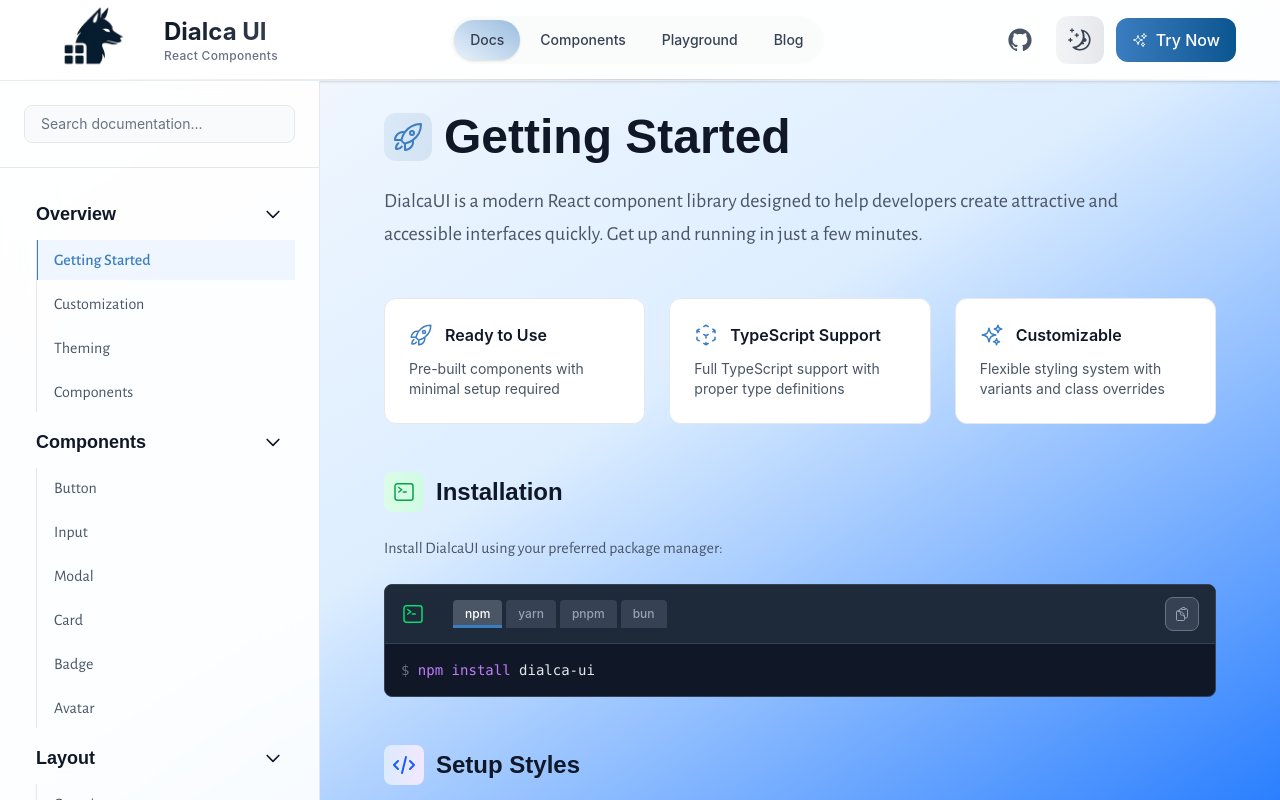
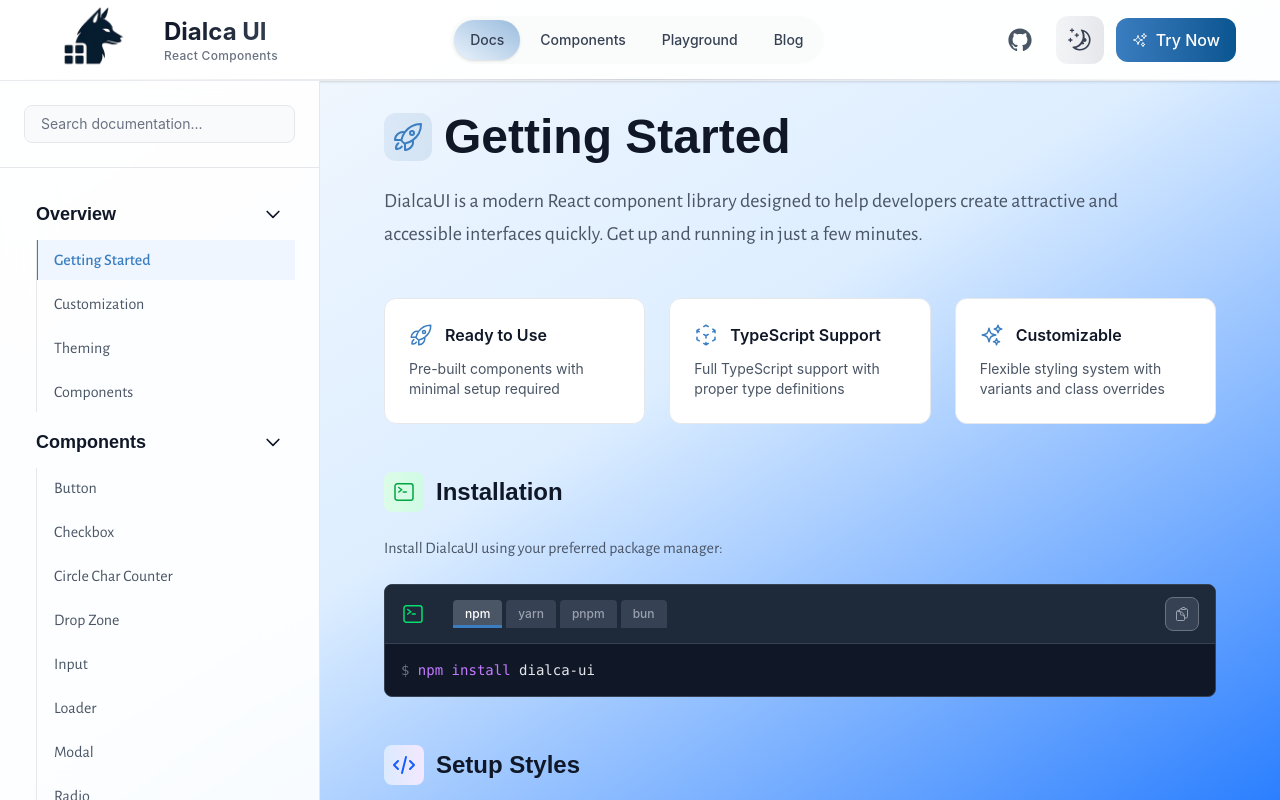
Before and after one commit to Diego17cp/dialca-ui, a React (Vite) app in the folder web/: page /docs/overview/getting-started in a window 1280 px wide. Built offline with nearby package versions, Linux system fonts and the light colour scheme; a web font is replaced by a local one.

Commit message:
feat: update Components section with additional component entries and remove outdated ones

```diff
--- a/web/src/app/layouts/constants/index.ts
+++ b/web/src/app/layouts/constants/index.ts
@@ -17,11 +17,17 @@
         title: "Components",
         children: [
             { title: "Button", href: "/docs/components/button" },
+            { title: "Checkbox", href: "/docs/components/checkbox" },
+            { title: "Circle Char Counter", href: "/docs/components/circle-char-counter" },
+            { title: "Drop Zone", href: "/docs/components/drop-zone" },
             { title: "Input", href: "/docs/components/input" },
+            { title: "Loader", href: "/docs/components/loader" },
             { title: "Modal", href: "/docs/components/modal" },
-            { title: "Card", href: "/docs/components/card" },
-            { title: "Badge", href: "/docs/components/badge" },
-            { title: "Avatar", href: "/docs/components/avatar" },
+            { title: "Radio", href: "/docs/components/radio" },
+            { title: "Searchable Select", href: "/docs/components/searchable-select" },
+            { title: "Select", href: "/docs/components/select" },
+            { title: "Switch", href: "/docs/components/switch" },
+            { title: "Textarea", href: "/docs/components/textarea" },
         ],
     },
     {
```
